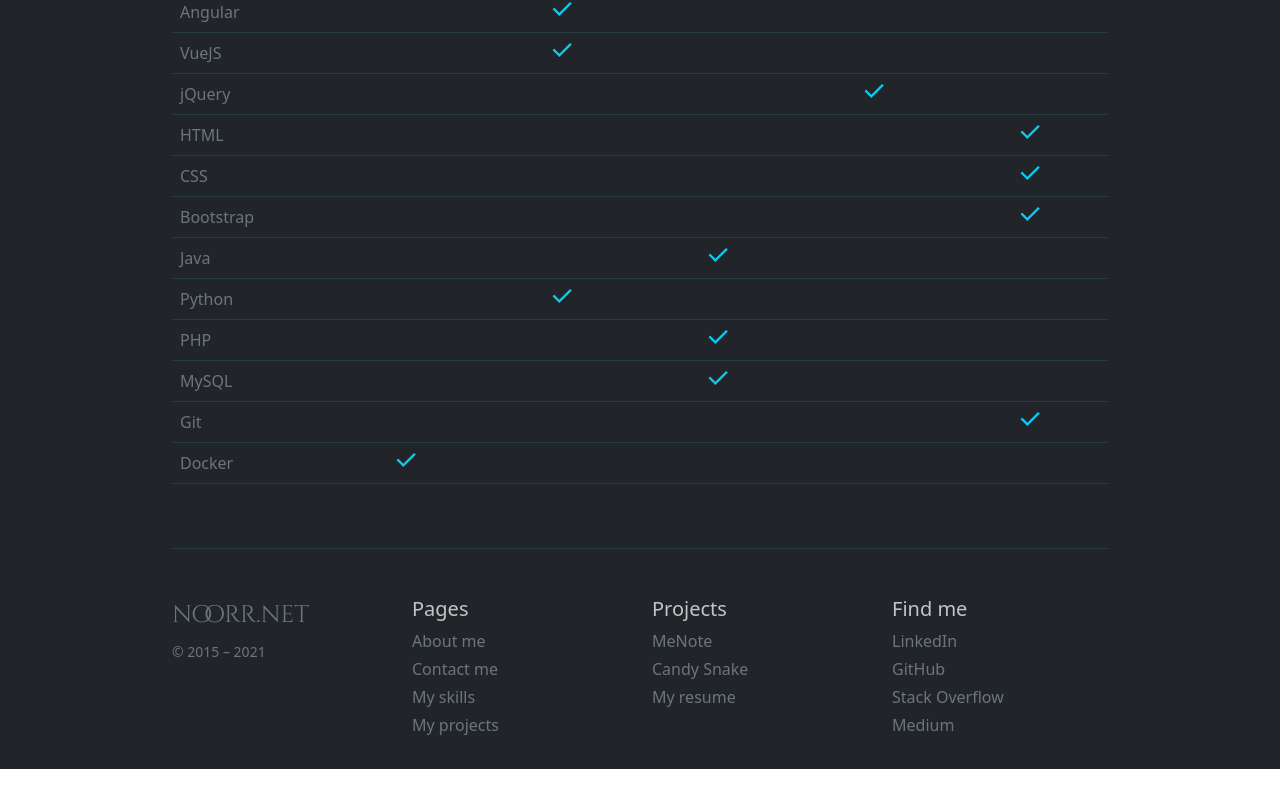
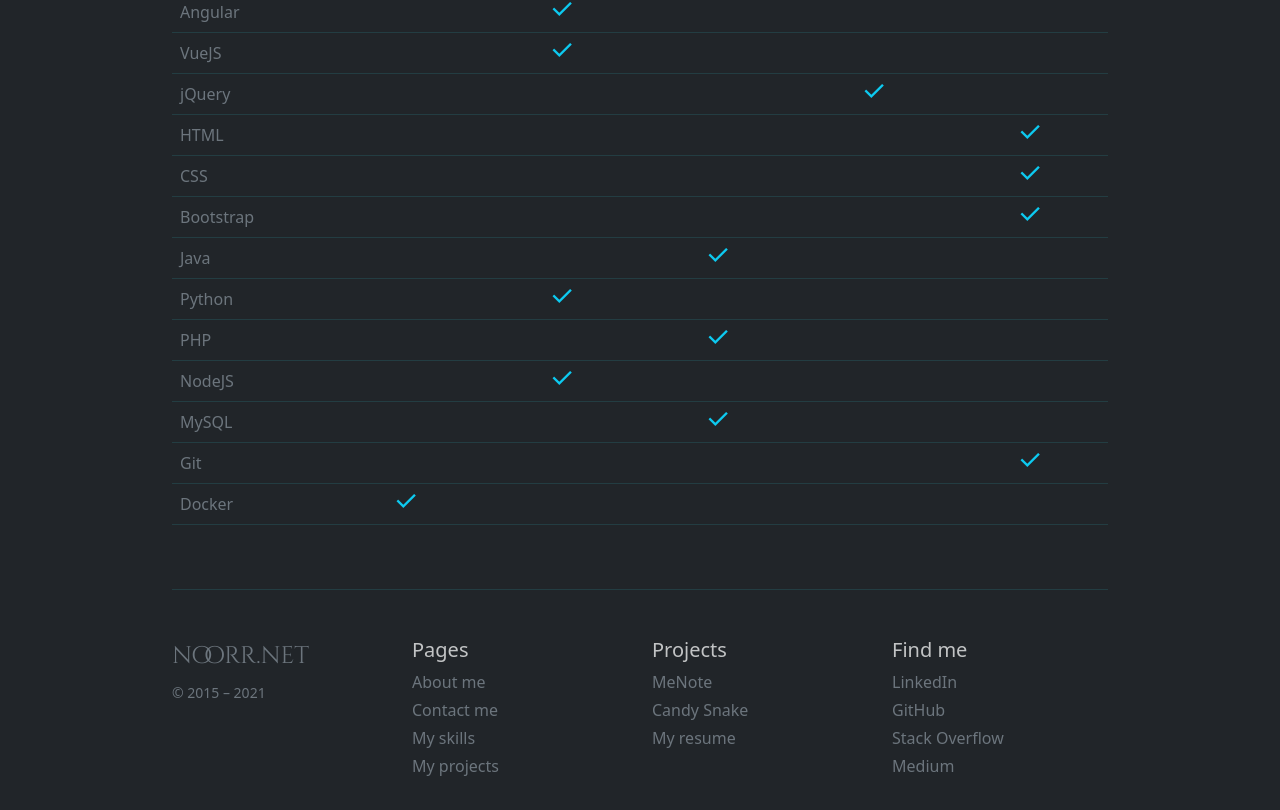
Before and after one commit to elnoor/noorr.net, a React (Create React App) app: page /skills in a window 1280 px wide. Shown: the part 555-1365 px from the top of the page. Before the commit the page ends 1324 px from the top, so only its background shows below. Built offline with nearby package versions, Linux system fonts and the light colour scheme.

Commit message:
nodejs added as skillset

```diff
--- a/src/pages/Skills/skillsData.js
+++ b/src/pages/Skills/skillsData.js
@@ -25,6 +25,7 @@ export const skillsData = [
   ["Java", SKILL_LEVEL.Intermediate],
   ["Python", SKILL_LEVEL.Competent],
   ["PHP", SKILL_LEVEL.Intermediate],
+  ["NodeJS", SKILL_LEVEL.Competent],
   ["MySQL", SKILL_LEVEL.Intermediate],
   ["Git", SKILL_LEVEL.Pro],
   ["Docker", SKILL_LEVEL.Beginner],
```
